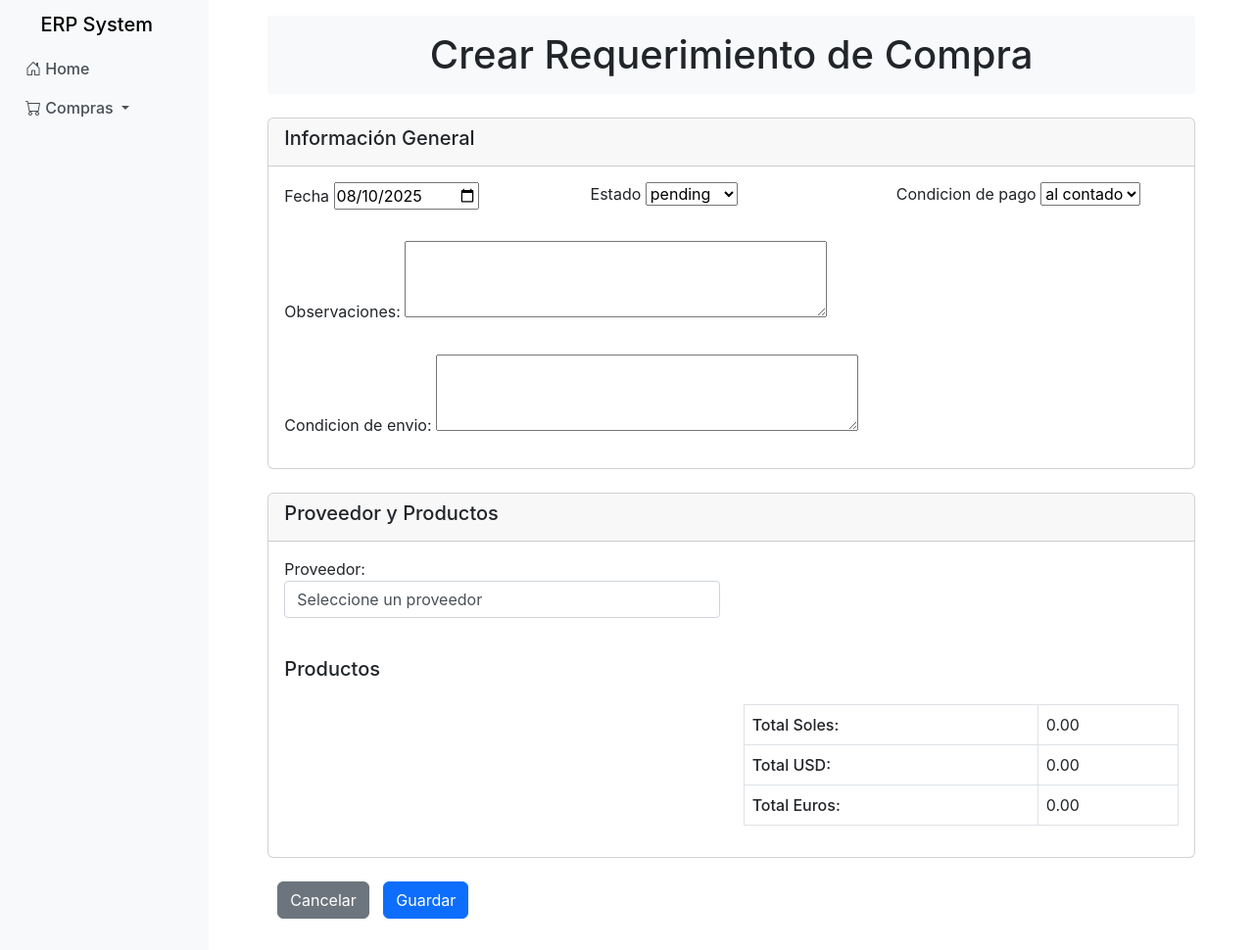
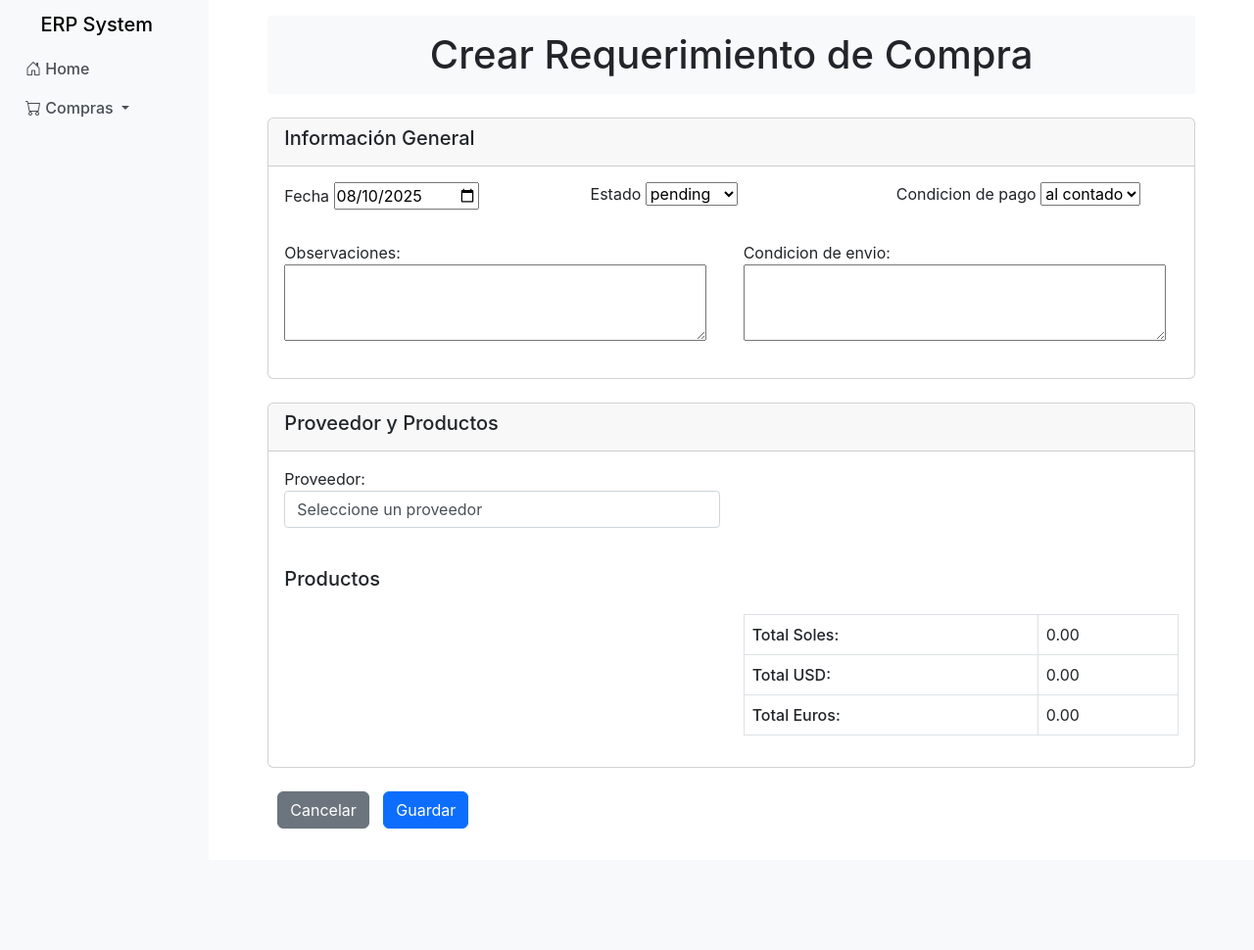
Before and after one commit to jllanosmiranda/erp, a Django app: page /procurement/purchase-requirements/create/ in a window 1280 px wide. Shown: the whole page at 98% size. After the commit the page ends 846 px from the top, so only its background shows below. Run offline with Django 5.2, Linux system fonts and the light colour scheme; data that the repository does not hold is empty.

Commit message:
update form layout in purchase requirement creation and clean up unused init method

```diff
--- a/ERPDjangoProject/procurement/forms.py
+++ b/ERPDjangoProject/procurement/forms.py
@@ -344,9 +344,6 @@ class PurchaseRequirementForm(ModelForm):
             'shipping_condition': 'Condicion de envio:'
         }
 
-    def __init__(self, *args, **kwargs):
-        super().__init__(*args, **kwargs)
-
 
 class PurchaseRequirementItemsForm(ModelForm):
     class Meta:
--- a/ERPDjangoProject/procurement/templates/procurement/purchase_requirements/create.html
+++ b/ERPDjangoProject/procurement/templates/procurement/purchase_requirements/create.html
@@ -49,9 +49,12 @@
                     </div>
                 </div>
                 <div class="row mt-3">
-                    <div class="col-12">
+                    <div class="col-lg-6">
                         <div class="form-group">
+                        <div class="col-xs-12 col-sm-12 col-md-12 col-lg-6">
                             {{ form.comments.label }}
+                        </div>
+                        <div class="col-xs-12 col-sm-12 col-md-12 col-lg-6">
                             {{ form.comments }}
                             {% if form.comments.errors %}
                                 <div class="alert alert-danger">
@@ -59,18 +62,21 @@
                                 </div>
                             {% endif %}
                         </div>
+                        </div>
                     </div>
-                </div>
-                <div class="row mt-3">
-                    <div class="col-12">
+                    <div class="col-lg-6">
                         <div class="form-group">
+                        <div class="col-xs-12 col-sm-12 col-md-12 col-lg-6">
                             {{ form.shipping_condition.label }}
+                        </div>
+                        <div class="col-xs-12 col-sm-12 col-md-12 col-lg-6">
                             {{ form.shipping_condition }}
                             {% if form.shipping_condition.errors %}
                                 <div class="alert alert-danger">
                                     {{ form.shipping_condition.errors }}
                                 </div>
                             {% endif %}
+                        </div>
                         </div>
                     </div>
                 </div>
```
